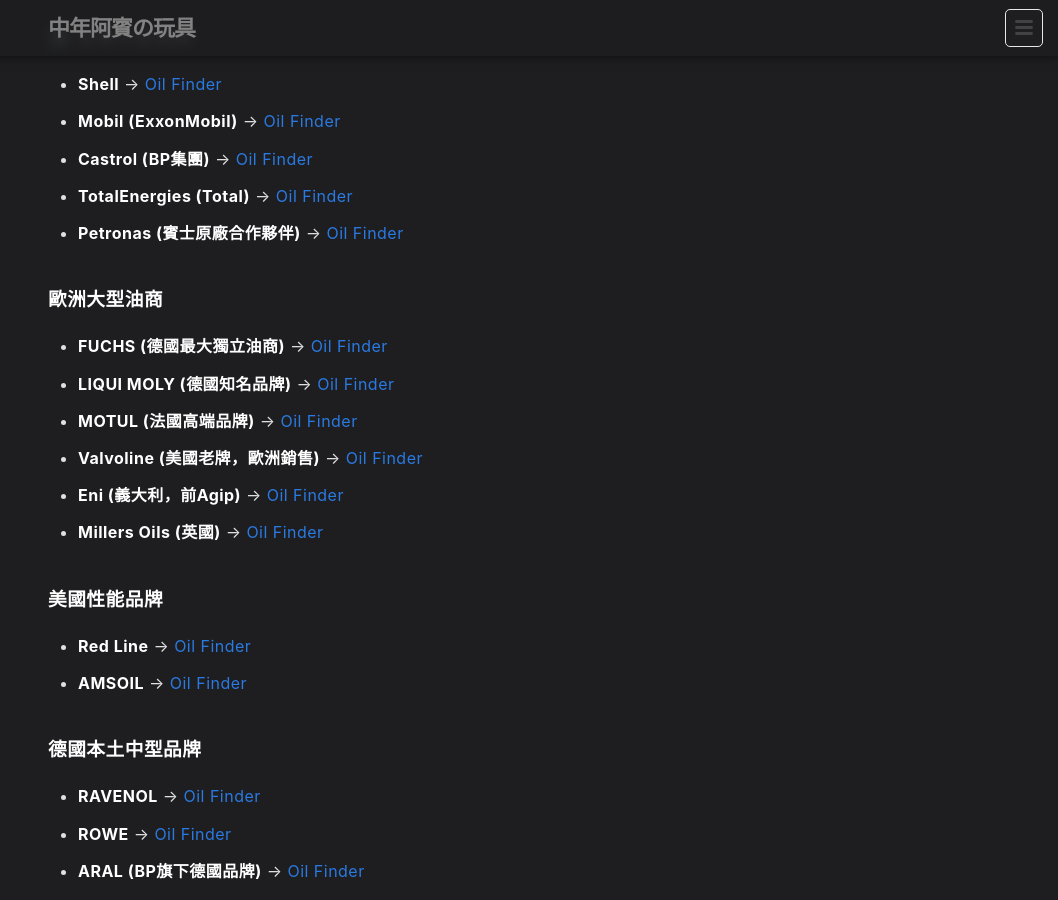
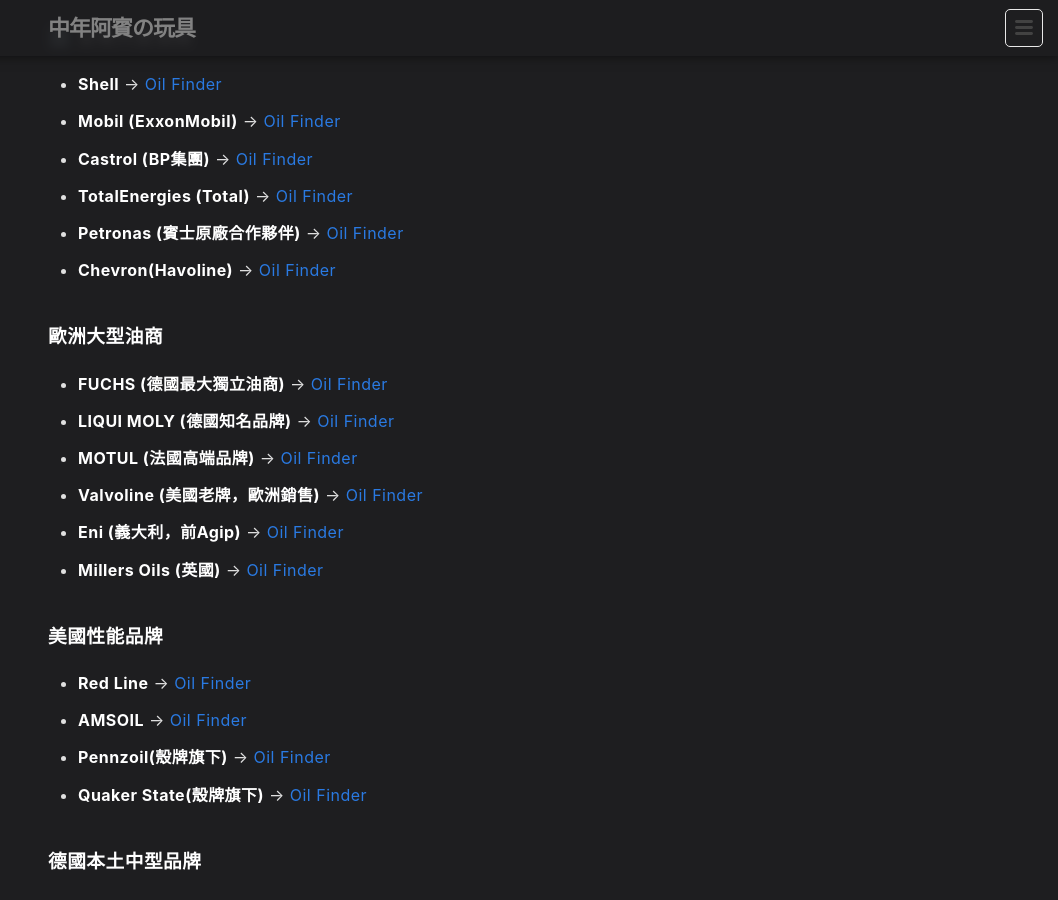
Before and after one commit to 1stbenz/1stbenz.github.io, a Jekyll site: the page built from _posts/2020-11-23-oil-finder.md, in a window 1280 px wide and 900 px high, scrolled down 922 px. Shown: the whole window, without its empty margins (222-1280 px from the left). Built offline with Jekyll 4.4.1, drawn with Linux system fonts in a browser that asks for light colours.

Commit message:
Update 2020-11-23-oil-finder.md

```diff
--- a/_posts/2020-11-23-oil-finder.md
+++ b/_posts/2020-11-23-oil-finder.md
@@ -30,6 +30,7 @@
 *   **Castrol (BP集團)** → [Oil Finder](https://www.castrol.com/de_de/germany/home/car-engine-oil-and-fluids/motor-oil-and-fluids-finder.html?customerType=retail)
 *   **TotalEnergies (Total)** → [Oil Finder](https://totalenergies.co.uk/lub-advisor)
 *   **Petronas (賓士原廠合作夥伴)** → [Oil Finder](https://global.pli-petronas.com/lubricants)
+*   **Chevron(Havoline)** → [Oil Finder](https://www.chevronlubricants.com/en_us/home/chevron-products-selector.html)
 
 ### 歐洲大型油商
 *   **FUCHS (德國最大獨立油商)** → [Oil Finder](https://www.fuchs.com/de/en/products/search-find/oil-chooser/)
@@ -42,6 +43,8 @@
 ### 美國性能品牌
 *   **Red Line** → [Oil Finder](https://www.redlineoil.com/find-products-for-my-vehicle)
 *   **AMSOIL** → [Oil Finder](https://www.amsoil.com/lookup/auto-and-light-truck/)
+*   **Pennzoil(殼牌旗下)** → [Oil Finder](https://www.pennzoil.com/en_us/oil-selector.html)
+*   **Quaker State(殼牌旗下)** → [Oil Finder](https://www.quakerstate.com/en_us/oil-selector.html)
 
 ### 德國本土中型品牌
 *   **RAVENOL** → [Oil Finder](https://oilguide.ravenol.de/?lang=en)
```
